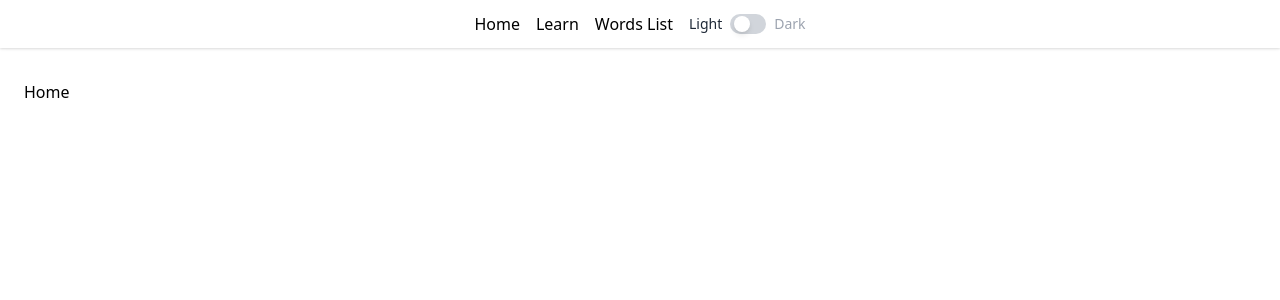
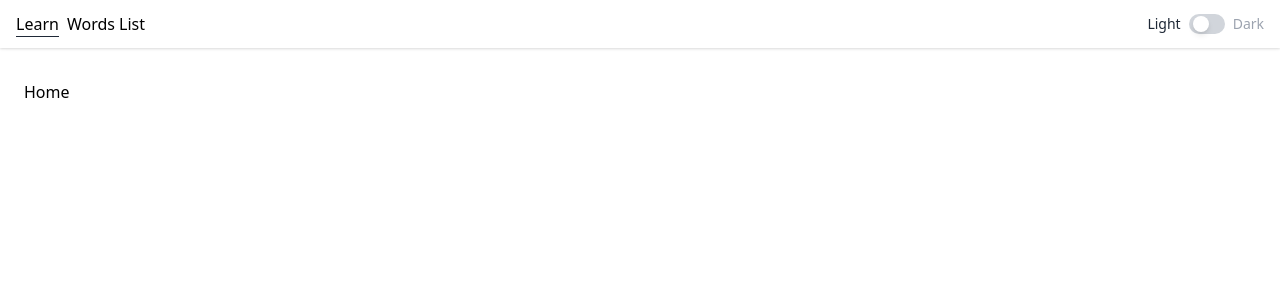
Before and after one commit to lacherogwu/vue-learnHebrew, a Vue app: page / in a window 1280 px wide. Shown: the top 300 px of the page. Built offline with nearby package versions, Linux system fonts and the light colour scheme.

Commit message:
adjusted header

```diff
--- a/src/layouts/Header.vue
+++ b/src/layouts/Header.vue
@@ -1,8 +1,9 @@
 <template>
-	<div class="fixed w-full h-12 shadow flex justify-center items-center space-x-4 dark:bg-gray-700 dark:text-gray-100">
-		<router-link to="/">Home</router-link>
-		<router-link to="/learn">Learn</router-link>
-		<router-link to="/words">Words List</router-link>
+	<div class="fixed w-full h-12 px-4 shadow flex justify-between items-center space-x-4 dark:bg-gray-700 dark:text-gray-100">
+		<div class="inline-flex space-x-2">
+			<router-link class="border-b border-gray-800 dark:border-gray-100" to="/learn">Learn</router-link>
+			<router-link to="/words">Words List</router-link>
+		</div>
 		<ThemeSwitcher design="2" />
 	</div>
 </template>
```
